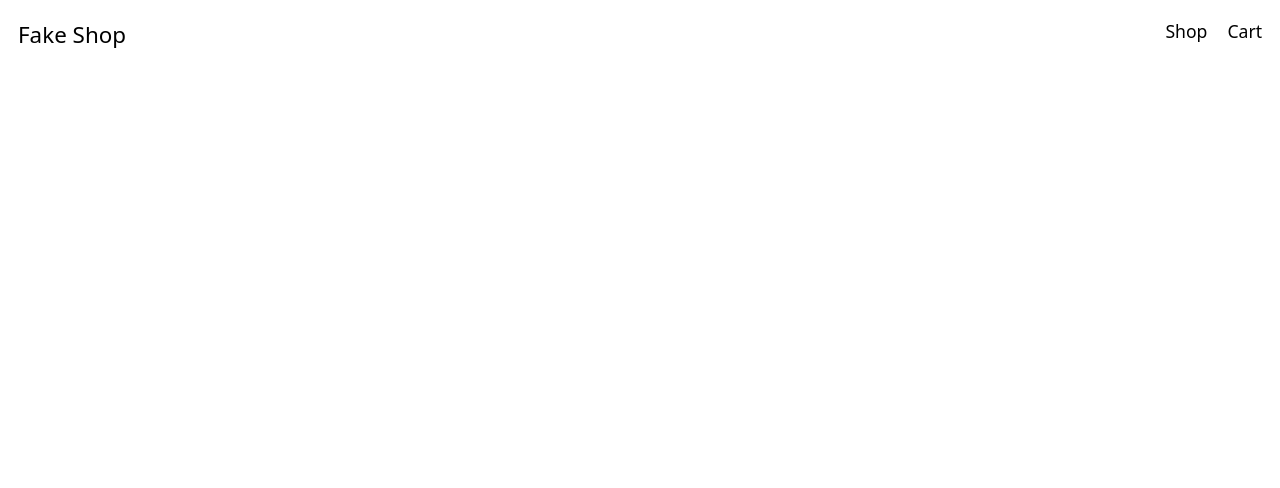
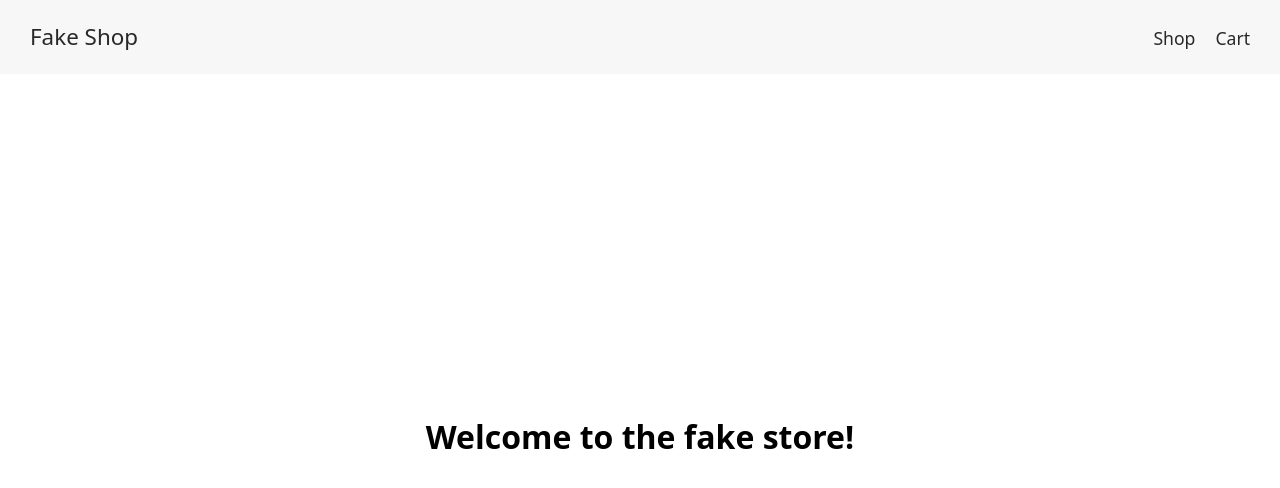
Before and after one commit to chocoisntlate/Shopping-Cart, a React (Vite) app: page / in a window 1280 px wide. Shown: the top 488 px of the page. Built offline with nearby package versions, Linux system fonts and the light colour scheme.

Commit message:
welcome page basics

```diff
--- a/src/components/cart.jsx
+++ b/src/components/cart.jsx
@@ -1,3 +1,9 @@
+import NavBar from "./navbar";
+
 export default function Cart() {
-
+    return (
+        <>
+            <NavBar/>
+        </>
+    )
 }
--- a/src/components/home.jsx
+++ b/src/components/home.jsx
@@ -1,9 +1,24 @@
 import NavBar from "./navbar";
+import styled from "styled-components";
+
+const Page = styled.div`
+    display: flex;
+    justify-content: center;
+    align-items: center;
+    flex: 1;
+`
+
+const Welcome = styled.h1`
+    font-weight: bold;
+`
 
 export default function Home() {
     return (
         <>
             <NavBar></NavBar>
+            <Page>
+                <Welcome>Welcome to the fake store!</Welcome>
+            </Page>
         </>
     )
 }
--- a/src/components/navbar.jsx
+++ b/src/components/navbar.jsx
@@ -2,14 +2,19 @@ import { Link } from "react-router";
 import styled from "styled-components";
 
 const Bar = styled.div`
-    padding: 10px;
+    padding: 20px 30px 20px 30px;
     display: flex;
+    align-items: baseline;
     gap: 20px;
+
+    background-color: rgba(247, 247, 247, 1);
+
+;
 `
 
 const BaseLink = styled(Link)`
     text-decoration: none;
-    color: black;
+    color: rgba(40, 40, 40, 1);
 `
 
 const HomeLink = styled(BaseLink)`
@@ -23,11 +28,13 @@ const OtherLink = styled(BaseLink)`
 
 export default function NavBar() {
     return (
-        <Bar>
-            <HomeLink to="/">Fake Shop</HomeLink>
-            <OtherLink to="shop">Shop</OtherLink>
-            <OtherLink to="cart">Cart</OtherLink>
-        </Bar>
+        <>
+            <Bar>
+                <HomeLink to="/">Fake Shop</HomeLink>
+                <OtherLink to="/shop">Shop</OtherLink>
+                <OtherLink to="/cart">Cart</OtherLink>
+            </Bar>
+        </>
     )
 
 
--- a/src/components/shop.jsx
+++ b/src/components/shop.jsx
@@ -1,3 +1,9 @@
+import NavBar from "./navbar";
+
 export default function Shop() {
-
+    return (
+        <>
+            <NavBar/>
+        </>
+    )
 }
--- a/src/index.css
+++ b/src/index.css
@@ -9,3 +9,16 @@
   -webkit-font-smoothing: antialiased;
   -moz-osx-font-smoothing: grayscale;
 }
+
+body, #root {
+  min-height: 100vh;
+  display: flex;
+  flex-direction: column;
+}
+
+* {
+    margin: 0;
+    padding: 0;
+    box-sizing: border-box;
+
+}
--- a/src/router.jsx
+++ b/src/router.jsx
@@ -10,11 +10,11 @@ const router = createBrowserRouter([
         element: <Home/>
     },
     {
-        path: "shop",
+        path: "/shop",
         element: <Shop/>
     },
     {
-        path: "cart",
+        path: "/cart",
         element: <Cart/>
     }
 ])
```
